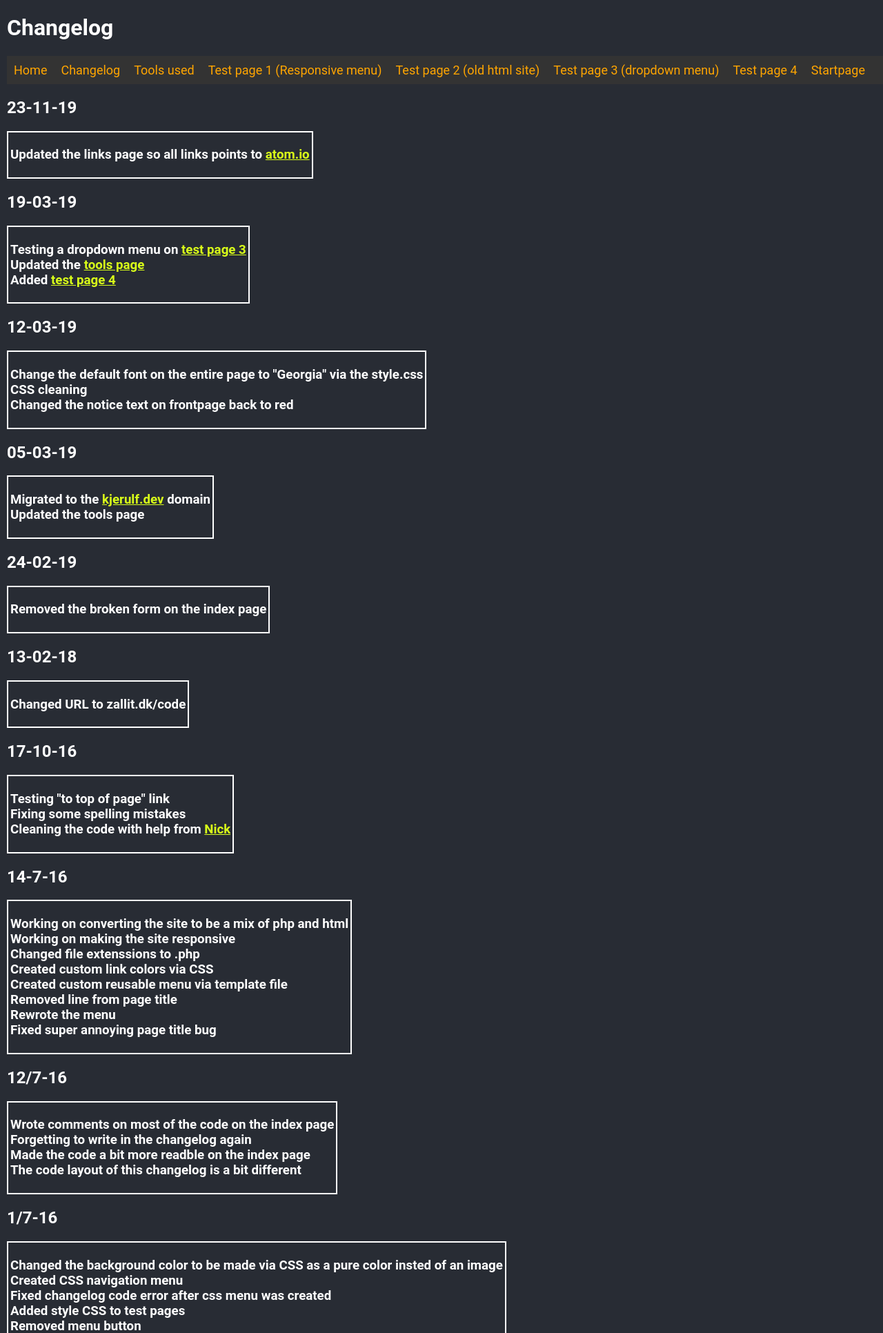
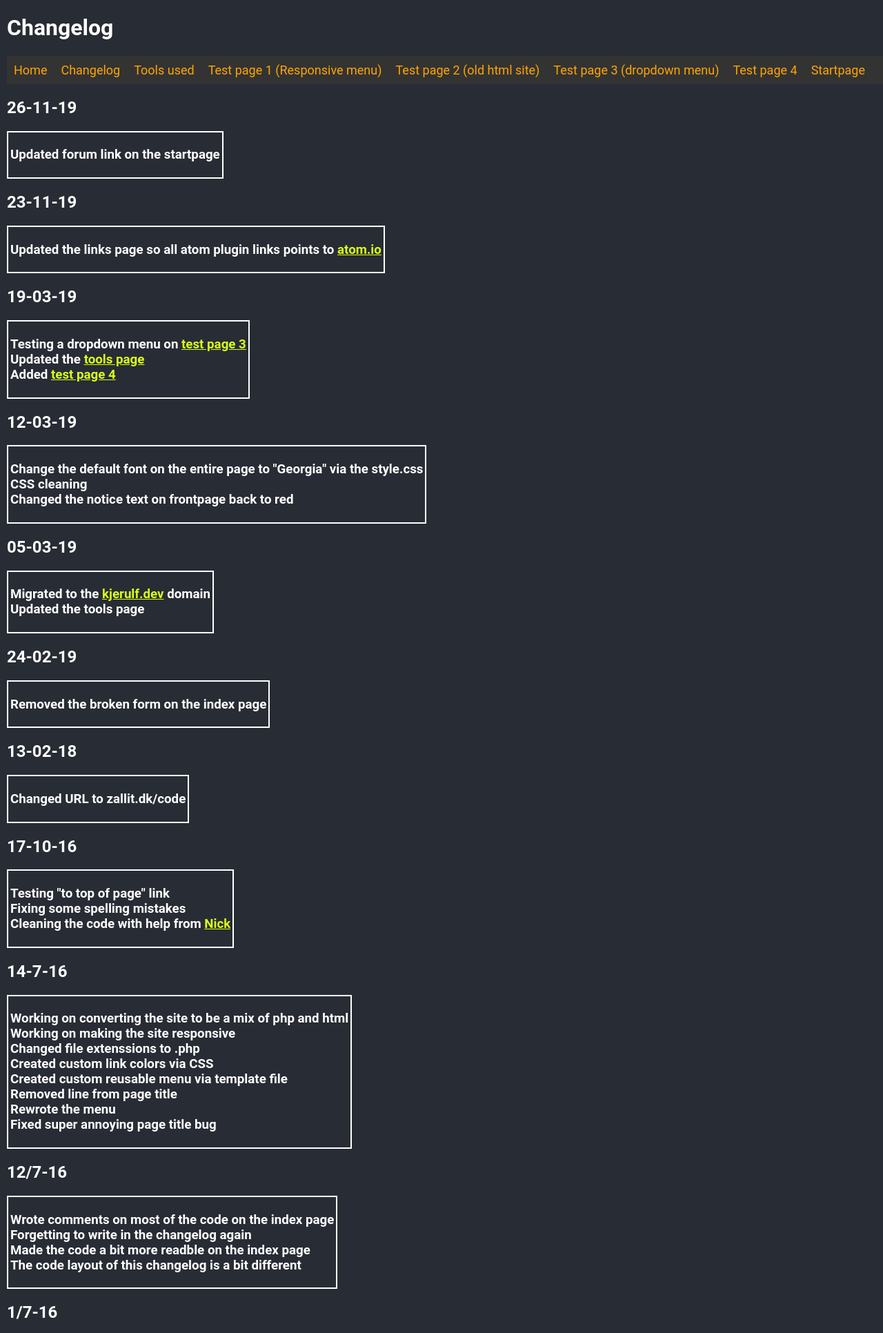
Before and after one commit to zallit/kjerulf.dev, a PHP site: page /changelog.php in a window 1280 px wide. Shown: the top 1932 px of the page at 69% size. Run offline with PHP 8.4, Linux system fonts and the light colour scheme.

Commit message:
updated Changelog

```diff
--- a/changelog.php
+++ b/changelog.php
@@ -21,12 +21,23 @@
           ?>
     </nav>
 
+    <h2>26-11-19</h2>
+    <table style="border: 2px solid white">
+      <tr>
+        <td>
+          <h3>
+          <ul>Updated forum link on the startpage<br> </ul>
+          </h3>
+        </td>
+      </tr>
+    </table>
+
     <h2>23-11-19</h2>
     <table style="border: 2px solid white">
       <tr>
         <td>
           <h3>
-          <ul>Updated the links page so all links points to <a href="atom.io">atom.io</a><br> </ul>
+          <ul>Updated the links page so all atom plugin links points to <a href="atom.io">atom.io</a><br> </ul>
           </h3>
         </td>
       </tr>
```
